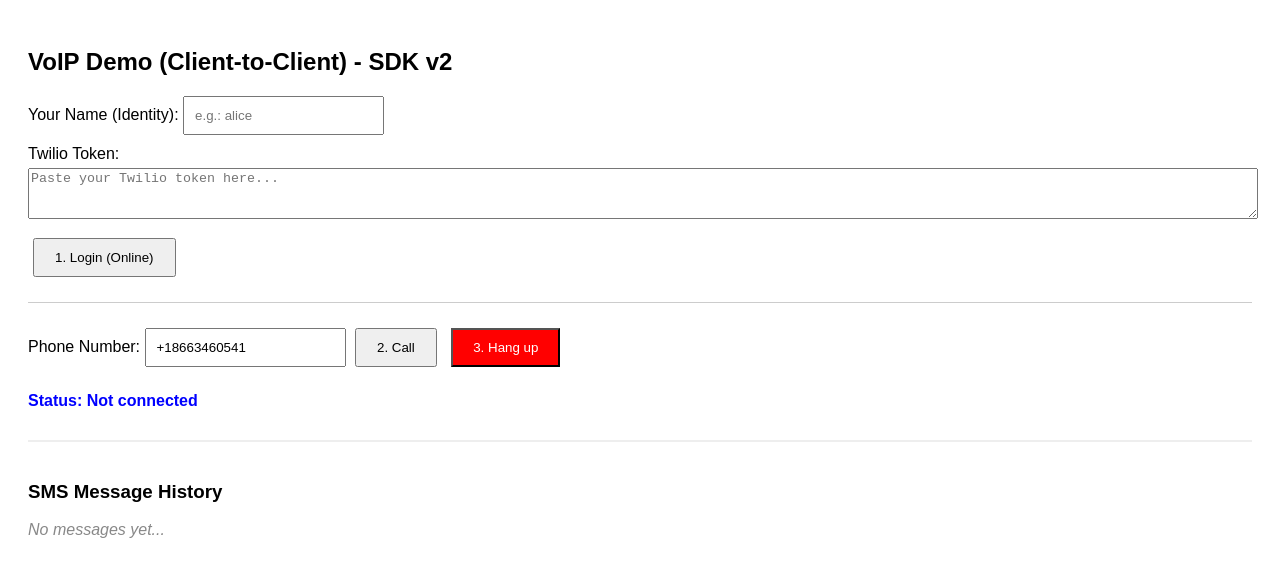
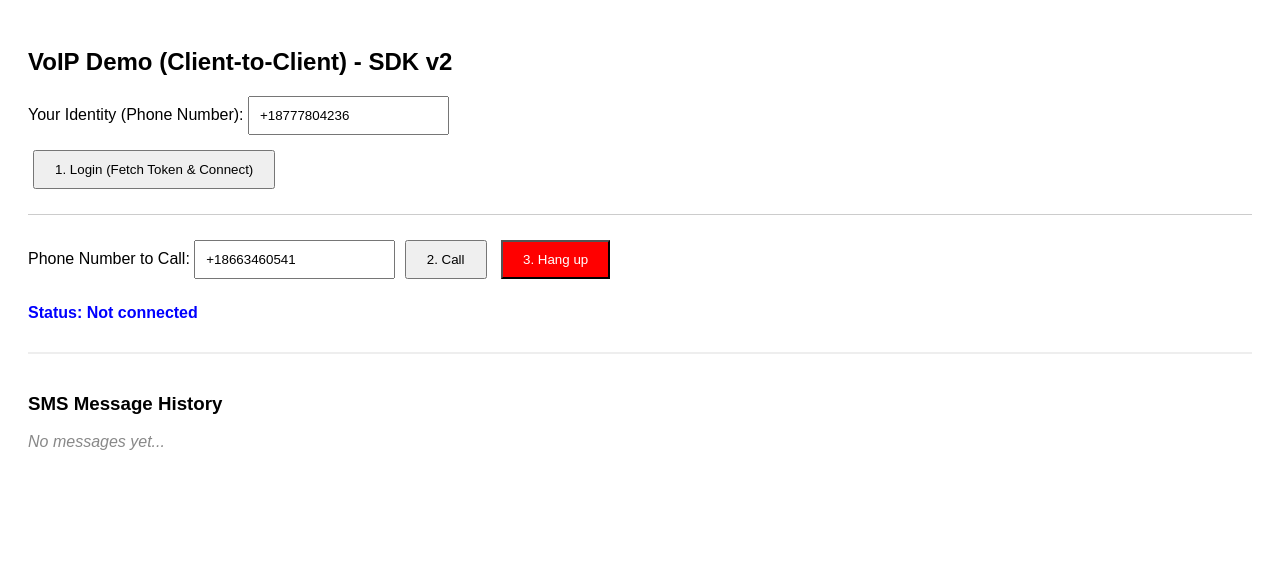
Before and after one commit to siliconprime-longhuynh/afix-dial, a website: page index.html in a window 1280 px wide. Drawn offline with Linux system fonts and the light colour scheme.

Commit message:
update identity input label and button text; streamline token fetching process

```diff
--- a/index.html
+++ b/index.html
@@ -11,18 +11,14 @@
 
 <div style="margin-bottom: 20px; border-bottom: 1px solid #ccc; padding-bottom: 20px;">
     <div style="margin-bottom: 10px;">
-        <label>Your Name (Identity): </label>
-        <input type="text" id="identity" placeholder="e.g.: alice">
+        <label>Your Identity (Phone Number): </label>
+        <input type="text" id="identity" placeholder="+1..." value="+18777804236">
     </div>
-    <div style="margin-bottom: 10px;">
-        <label>Twilio Token: </label>
-        <textarea id="token" placeholder="Paste your Twilio token here..." rows="3" style="width: 100%; margin-top: 5px;"></textarea>
-    </div>
-    <button onclick="startup()">1. Login (Online)</button>
+    <button onclick="startup()">1. Login (Fetch Token & Connect)</button>
 </div>
 
 <div>
-    <label>Phone Number: </label>
+    <label>Phone Number to Call: </label>
     <input type="text" id="phoneNumber" placeholder="+1..." value="+18663460541">
     <button onclick="makeCall()">2. Call</button>
     <button onclick="hangup()" style="background:red; color:white">3. Hang up</button>
--- a/index.js
+++ b/index.js
@@ -3,16 +3,15 @@ let device;
 // 1. Startup & Login function
 async function startup() {
   const identity = document.getElementById('identity').value;
-  let token = document.getElementById('token').value;
 
   if (!identity) {
-    log("Please enter a name!", true);
+    log("Please enter an identity (e.g. phone number)!", true);
     return;
   }
 
-  // If token is empty, try to fetch it from our Netlify function
-  if (!token) {
   log(`Fetching token for ${identity}...`);
+
+  let token;
   try {
     const response = await fetch('/.netlify/functions/token', {
       method: 'POST',
@@ -27,11 +26,11 @@ async function startup() {
     }
 
     const data = await response.json();
-      // Adjust based on the actual response structure of your API
-      token = data.token || data.accessToken || data;
+    // The API returns { token: "..." } or similar
+    token = data.token || data.accessToken || (typeof data === 'string' ? data : null);
 
-      if (typeof token !== 'string') {
-        // If it's an object, we might need to find the token field
+    if (!token && typeof data === 'object') {
+      // Fallback if the token is nested or the whole object is the token
       token = data.token || data.accessToken;
     }
 
@@ -39,29 +38,22 @@ async function startup() {
       throw new Error("Token not found in response");
     }
 
-      document.getElementById('token').value = token;
-      log("Token fetched successfully!");
+    log("Token fetched successfully! Initializing device...");
   } catch (err) {
     log("Error fetching token: " + err.message, true);
     return;
   }
-  }
-
-  log(`Initializing device for ${identity}...`);
 
   try {
     // --- INITIALIZE SDK V2 ---
     device = new Twilio.Device(token.trim(), {
       codecPreferences: ['opus', 'pcmu'],
-      // fix audio warning
       warnings: false
     });
 
     // Listen for successful registration
     device.on('registered', () => {
       log(`${identity} logged in successfully! Ready to receive calls.`);
-      // Start polling messages after successful login
-      // startSmsPolling(); // Commented out as it might still cause CORS/404 if not set up
     });
 
     // Listen for errors
@@ -136,9 +128,8 @@ function log(msg, isError = false) {
 let lastMessageCount = 0;
 
 function startSmsPolling() {
-  // Polling every 5 seconds to get new messages
   setInterval(fetchMessages, 5000);
-  fetchMessages(); // Initial call
+  fetchMessages();
 }
 
 async function fetchMessages() {
@@ -146,7 +137,6 @@ async function fetchMessages() {
     const res = await fetch('/get_messages');
     const messages = await res.json();
 
-    // Only update UI if there are new messages
     if (messages.length > lastMessageCount) {
       renderMessages(messages);
       lastMessageCount = messages.length;
@@ -165,7 +155,6 @@ function renderMessages(messages) {
   }
 
   let html = '';
-  // Display newest messages first
   [...messages].reverse().forEach(msg => {
     const isOutbound = msg.direction === 'outbound';
     const cssClass = isOutbound ? 'sms-outbound' : 'sms-inbound';
```
Lines whose indentation alone changed are shown as unchanged.
